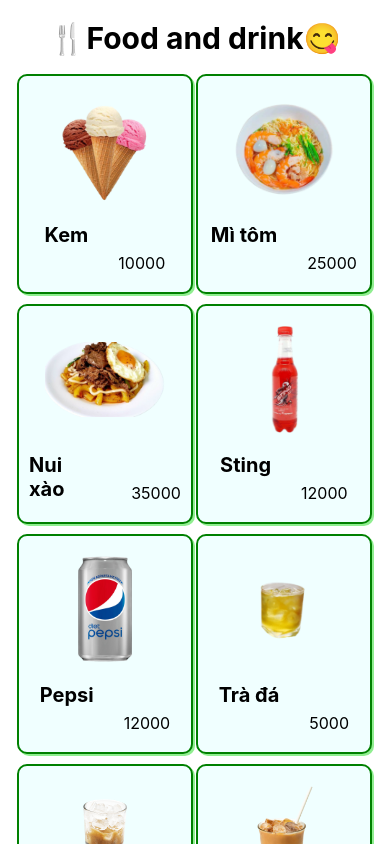
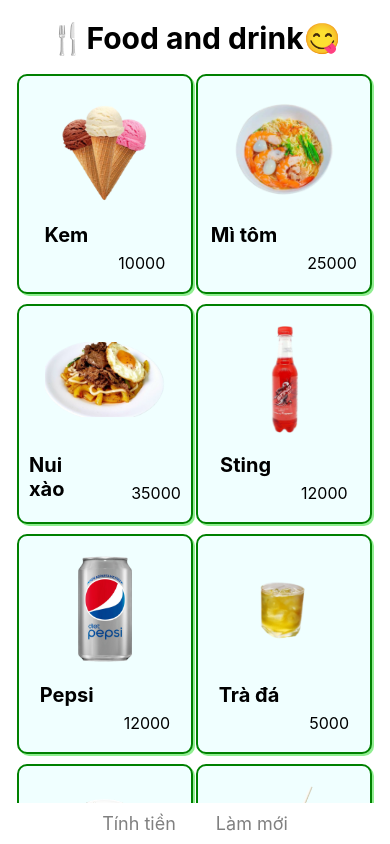
Before and after one commit to Luctran12/Quan_ly_bida_app, a React Native app: screen /BookFood in a window 390 px wide. Built offline with nearby package versions, Linux system fonts and the light colour scheme.

Commit message:
edit: tinh tong tien mon an

```diff
--- a/components/FoodSource/BookFood.js
+++ b/components/FoodSource/BookFood.js
@@ -1,7 +1,8 @@
 import { useState } from "react";
-import { View, StyleSheet,Modal,Platform,Button, Text, SafeAreaView, TextInput, Alert, FlatList } from "react-native";
+import { View, StyleSheet,Modal,Platform,Button, Text, SafeAreaView, TextInput, Alert, FlatList, Pressable } from "react-native";
 import FoodCard from "./FoodCard";
 import FoodData from "./FoodData.json"
+import { setStatusBarNetworkActivityIndicatorVisible } from "expo-status-bar";
 
 const imageMap = {
     'Kem': require('../../assets/Food/kem.png'),
@@ -18,27 +19,54 @@
 }
 const BookFood = () =>{
     const [isModalVisiable, setIsModalVisisable] = useState(false)
-    const [quantity,setQuantity]= useState('')
-    const [table,setTable]= useState('')
+    const [quantity,setQuantity]= useState(null)
+    const [selectedFood, setSelectFood]= useState(null)
+    const [table,setTable]= useState(null)
+    const [bill,setBill]= useState(0)
 
 
-    const pressFood = () =>{
+
+    const pressFood = (food) =>{
+        setSelectFood(food)
         setIsModalVisisable(true);
+
     };
-    const pressConfirm= () =>{
-        Alert.alert(
-            "Thông báo",
-            "Đặt món thành công!"
+    const addFood= () =>{
+        if(!quantity|| parseInt(quantity)<=0|| !table || parseInt(table)<=0){
+            Alert.alert("Thông báo","Vui lòng nhập số lượng và chọn bàn hợp lệ!")
+        }else{
+            Alert.alert(
+                "Thông báo",
+                "Thêm món thành công!"
 
-        );
-        setQuantity('')
-        setTable('')
-        console.log(quantity,table);
+            );
+        }
+        const price=  parseFloat(selectedFood.cost);
+        const totalPerFood= price*parseInt(quantity);
+        setBill(bill+ totalPerFood)
+        setQuantity(null)
+        setTable(null)
         setIsModalVisisable(false);
     }
+    const PressPay= ()=>{
+        if(bill<=0){
+            Alert.alert("Thông báo", "Vui lòng thêm món ăn")
+        }else{
+            console.log(bill);
+        }
+
+    }
+    const resetBill=()=>{
+        setSelectFood(null)
+        setQuantity(null)
+        setTable(null)
+        setIsModalVisisable(false)
+        setBill(0);
+        Alert.alert("Thông báo", "Làm mới thành công")
+    }
     const pressCancel= () =>{
-        setQuantity('')
-        setTable('')
+        setQuantity(null)
+        setTable(null)
         setIsModalVisisable(false)
     }
 
@@ -57,14 +85,16 @@
                         indexImage={imageMap[item.name]}
                         name={item.name}
                         cost={item.cost}
-                        onPress={pressFood}
+                        onPress={() => pressFood(item)}
                     />
                 )}
+
             />
+
                     <Modal
                         animationType="fade"
                         visible={isModalVisiable}
-                        onRequestClose={()=> setIsModalVisisable(!isModalVisiable)}
+                        //onRequestClose={()=> setIsModalVisisable(!isModalVisiable)}
                         transparent= {true}
                     >
 
@@ -89,22 +119,29 @@
                                 />
                             </View>
 
-                            <View style={styles.button}>
+                            <View style={styles.buttonInPopup}>
                                 <Button
-                                    title="Xác nhận"
-                                    onPress={pressConfirm}
+                                    title="Thêm món"
+                                    onPress={addFood}
                                 />
                                 <Button
                                     title= "Huỷ"
                                     onPress={pressCancel}
                                     color="red"
                                 />
+
+                            </View >
+                            <View style={styles.button}>
+
                             </View>
                         </View>
                     </Modal>
 
+        <View style={styles.bottom}>
+            <Pressable onLongPress={PressPay}><Text style={styles.totalButton}>Tính tiền</Text></Pressable>
+            <Pressable onLongPress={resetBill}><Text style={styles.resetButton}>Làm mới</Text></Pressable>
 
-
+        </View>
     </SafeAreaView>
 
 
@@ -123,6 +160,10 @@
         marginBottom: 10,
         marginVertical: 20
     },
+    text: {
+        fontSize:15,
+    },
+
     foodLayout: {
         flexDirection: "row",
         flexWrap: "wrap",
@@ -159,23 +200,41 @@
         backgroundColor: "lightblue",
         alignItems: "center",
     },
-    button:{
-        marginTop: 5,
+    buttonInPopup:{
+        marginTop: 19,
         flexDirection:"row",
         justifyContent: "space-evenly",
 
     },
+
     popup:{
         backgroundColor:"#FFFFFF",
         borderRadius: 5,
         borderWidth: 1,
-        height: Platform.OS === "android" ? "30%" : "20%",
+        height: Platform.OS === "android" ? "30%" : "25%",
         width: Platform.OS === "android" ? "80%" : "80%%",
         alignSelf: "center",
         marginVertical: Platform.OS === "android" ? 100 : 250,
         justifyContent: "center",
 
-    }
+    },
+    bottom: {
+        padding: 10,
+        flexDirection:"row",
+        justifyContent: "space-around",
+    },
+    totalButton:{
+
+        fontSize: 18,
+        marginRight: 20,
+        color: "grey"
+    },
+    resetButton:{
+
+        fontSize: 18,
+        marginLeft: 20,
+        color: "grey"
+    },
 
 })
 export default BookFood;
--- a/components/FoodSource/FoodData.json
+++ b/components/FoodSource/FoodData.json
@@ -9,5 +9,4 @@
     {"id": 8, "name": "Bạc xỉu", "cost": "18000"},
     {"id": 9, "name": "Trà sữa", "cost": "25000"},
     {"id": 10, "name": "Trà đào", "cost": "20000"}
-
 ]
--- a/package.json
+++ b/package.json
@@ -9,6 +9,7 @@
     "web": "expo start --web"
   },
   "dependencies": {
+    "@react-navigation/native": "^6.1.18",
     "expo": "~51.0.28",
     "expo-status-bar": "~1.12.1",
     "react": "18.2.0",
```
Also changed, not shown: 1 other file (tests, documents, lock files or other folders).
